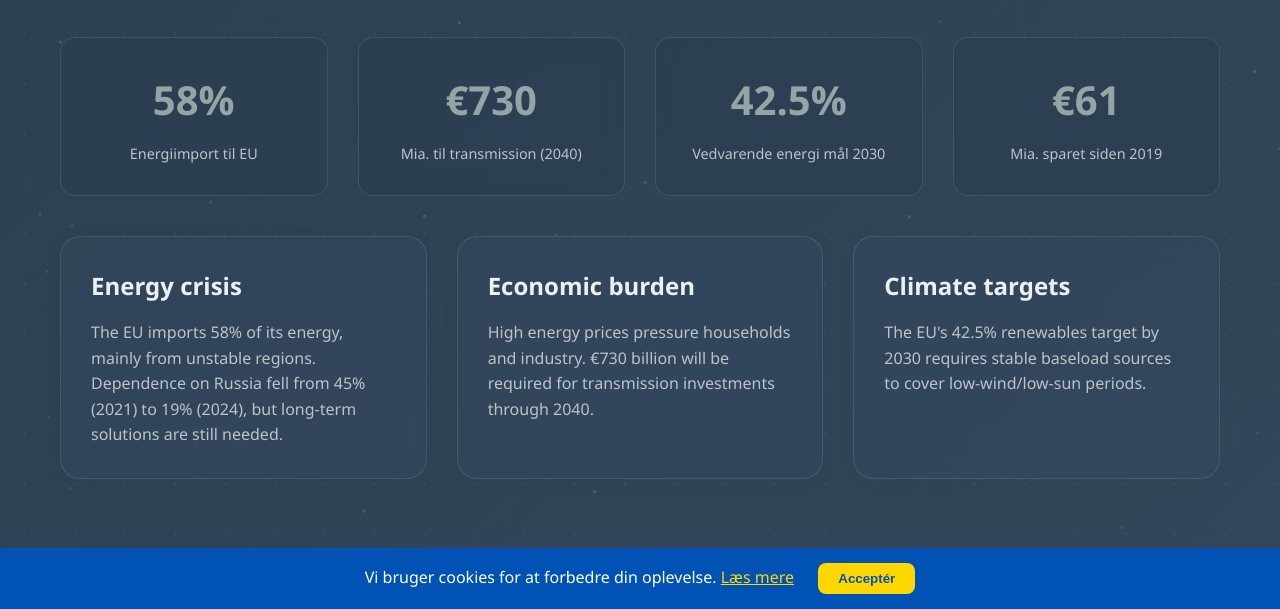
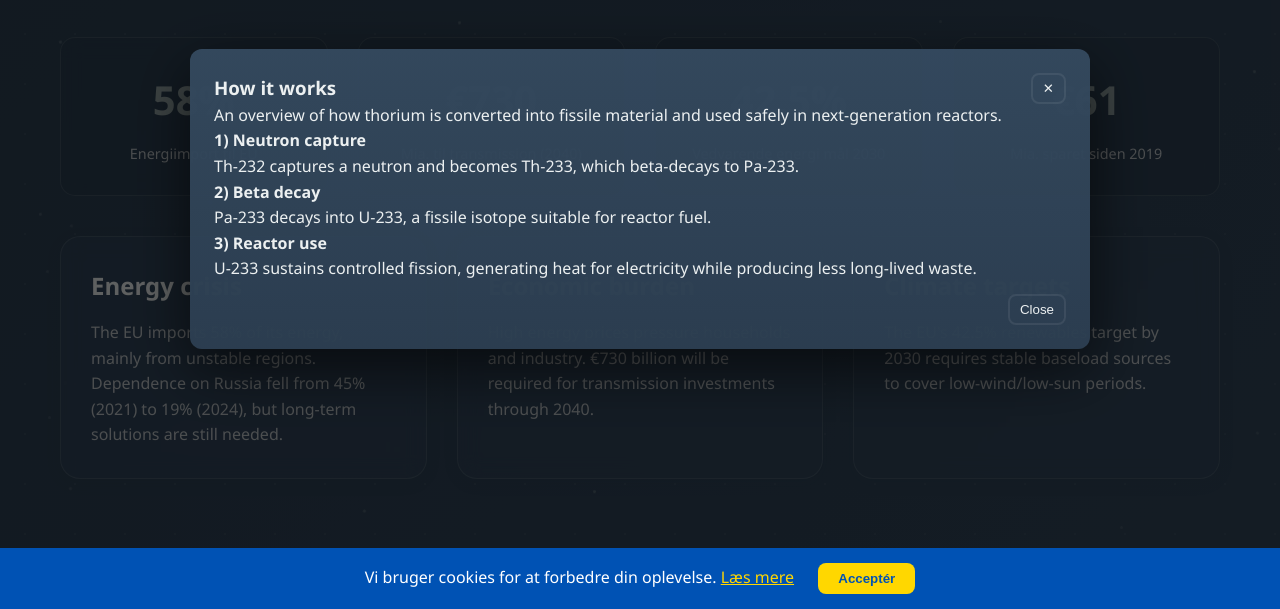
Before and after one commit to ston1ee/thorium-initiative-eu-case, a plain HTML site: page index.html in a window 1280 px wide. Both pictures are taken after a click on the link "Explore the solution". Shown: the part 740-1349 px from the top of the page. Drawn offline with Linux system fonts and the light colour scheme.

Commit message:
Add accessible 'How it works' modal with translations and focus trap; wire CTA

```diff
--- a/index.html
+++ b/index.html
@@ -190,6 +190,39 @@
         .cta-button:hover {
             transform: translateY(-3px) scale(1.05);
             box-shadow: 0 10px 30px rgba(0, 0, 0, 0.3);
+        }
+
+        /* Modal styles */
+        .modal-backdrop {
+            position: fixed;
+            inset: 0;
+            background: rgba(0,0,0,0.6);
+            display: none;
+            align-items: center;
+            justify-content: center;
+            z-index: 2000;
+        }
+        .modal {
+            background: linear-gradient(180deg, rgba(52,73,94,0.98), rgba(44,62,80,0.98));
+            color: #ecf0f1;
+            max-width: 900px;
+            width: calc(100% - 40px);
+            border-radius: 12px;
+            padding: 24px;
+            box-shadow: 0 20px 60px rgba(0,0,0,0.6);
+            transform: translateY(-10px);
+            transition: transform 180ms ease, opacity 180ms ease;
+        }
+        .modal.show { display: block; }
+        .modal h3 { margin-top:0; }
+        .modal-close {
+            background: transparent;
+            border: 2px solid rgba(236,240,241,0.08);
+            color: #ecf0f1;
+            padding: 6px 10px;
+            border-radius: 8px;
+            cursor: pointer;
+            float: right;
         }
 
         /* Main Content */
@@ -630,6 +663,26 @@
         </div>
     </header>
 
+    <!-- How it works modal -->
+    <div id="modal-backdrop" class="modal-backdrop" aria-hidden="true">
+        <div id="how-modal" class="modal" role="dialog" aria-modal="true" aria-labelledby="how-title">
+            <button class="modal-close" id="modal-close" aria-label="Close">✕</button>
+            <h3 id="how-title" data-i18n="modal.title">How it works</h3>
+            <p data-i18n="modal.intro">An overview of how thorium is converted into fissile material and used safely in next-generation reactors.</p>
+            <div class="modal-content">
+                <h4 data-i18n="modal.step1.title">1) Neutron capture</h4>
+                <p data-i18n="modal.step1.text">Thorium-232 captures a neutron and becomes Th-233, which quickly beta-decays to Pa-233.</p>
+                <h4 data-i18n="modal.step2.title">2) Beta decay</h4>
+                <p data-i18n="modal.step2.text">Pa-233 decays into U-233, a fissile isotope suitable for reactor fuel.</p>
+                <h4 data-i18n="modal.step3.title">3) Reactor use</h4>
+                <p data-i18n="modal.step3.text">U-233 sustains controlled fission, generating heat for electricity while producing less long-lived waste.</p>
+            </div>
+            <div style="text-align:right;margin-top:12px;">
+                <button id="modal-close-2" class="modal-close" data-i18n="modal.close">Close</button>
+            </div>
+        </div>
+    </div>
+
     <!-- Main Content -->
     <main id="main-content">
         <div class="container">
@@ -979,6 +1032,15 @@
                     'timeline.phase3.budget': '€50-100 billion',
                     'timeline.phase3.goal': "Goal: Thorium covers 10–15% of the EU energy mix; 50+ thorium plants operational across Europe.",
                     'timeline.phase3.result': 'Result: EU energy independence secured; significant CO₂ reductions.',
+                    'modal.title': 'How it works',
+                    'modal.intro': 'An overview of how thorium is converted into fissile material and used safely in next-generation reactors.',
+                    'modal.step1.title': '1) Neutron capture',
+                    'modal.step1.text': 'Th-232 captures a neutron and becomes Th-233, which beta-decays to Pa-233.',
+                    'modal.step2.title': '2) Beta decay',
+                    'modal.step2.text': 'Pa-233 decays into U-233, a fissile isotope suitable for reactor fuel.',
+                    'modal.step3.title': '3) Reactor use',
+                    'modal.step3.text': 'U-233 sustains controlled fission, generating heat for electricity while producing less long-lived waste.',
+                    'modal.close': 'Close',
                     // feedback keys removed
                 },
                 da: {
@@ -1035,6 +1097,15 @@
                     'timeline.phase3.budget': '€50-100 milliarder',
                     'timeline.phase3.goal': 'Mål: Thorium dækker 10–15% af EU\'s energimix; 50+ thoriumanlæg i drift på tværs af Europa.',
                     'timeline.phase3.result': 'Resultat: EU\'s energiuafhængighed sikret; betydelige CO₂-reduktioner.',
+                    'modal.title': 'Hvordan det virker',
+                    'modal.intro': 'En oversigt over, hvordan thorium omdannes til fissilt materiale og anvendes sikkert i næste generation af reaktorer.',
+                    'modal.step1.title': '1) Neutronfangst',
+                    'modal.step1.text': 'Th-232 optager en neutron og bliver til Th-233, som betanedbrydes til Pa-233.',
+                    'modal.step2.title': '2) Betanedbrydning',
+                    'modal.step2.text': 'Pa-233 nedbrydes til U-233, en fissil isotop egnet til brændsel.',
+                    'modal.step3.title': '3) Anvendelse i reaktor',
+                    'modal.step3.text': 'U-233 opretholder kontrolleret fission og producerer varme til elektricitet med mindre langtidsholdbart affald.',
+                    'modal.close': 'Luk',
                     // feedback keys removed
                 }
             };
@@ -1101,6 +1172,46 @@
             g.addEventListener('blur', () => hideTooltip(ttId));
         });
 
+        // Modal behavior
+        const backdrop = document.getElementById('modal-backdrop');
+        const modal = document.getElementById('how-modal');
+        const openBtn = document.querySelector('.cta-button');
+        const closeBtns = [document.getElementById('modal-close'), document.getElementById('modal-close-2')];
+        let lastFocused = null;
+
+        function openModal() {
+            lastFocused = document.activeElement;
+            backdrop.style.display = 'flex';
+            backdrop.setAttribute('aria-hidden', 'false');
+            modal.focus();
+            // trap focus
+            document.addEventListener('focus', trapFocus, true);
+            document.addEventListener('keydown', escClose);
+        }
+
+        function closeModal() {
+            backdrop.style.display = 'none';
+            backdrop.setAttribute('aria-hidden', 'true');
+            document.removeEventListener('focus', trapFocus, true);
+            document.removeEventListener('keydown', escClose);
+            if (lastFocused) lastFocused.focus();
+        }
+
+        function escClose(e) {
+            if (e.key === 'Escape') closeModal();
+        }
+
+        function trapFocus(e) {
+            if (!modal.contains(e.target)) {
+                e.stopPropagation();
+                modal.focus();
+            }
+        }
+
+        openBtn.addEventListener('click', function(e){ e.preventDefault(); openModal(); });
+        closeBtns.forEach(b => b && b.addEventListener('click', closeModal));
+
+
         // Add parallax effect on scroll
         document.addEventListener('scroll', () => {
             const scrolled = window.pageYOffset;
```
